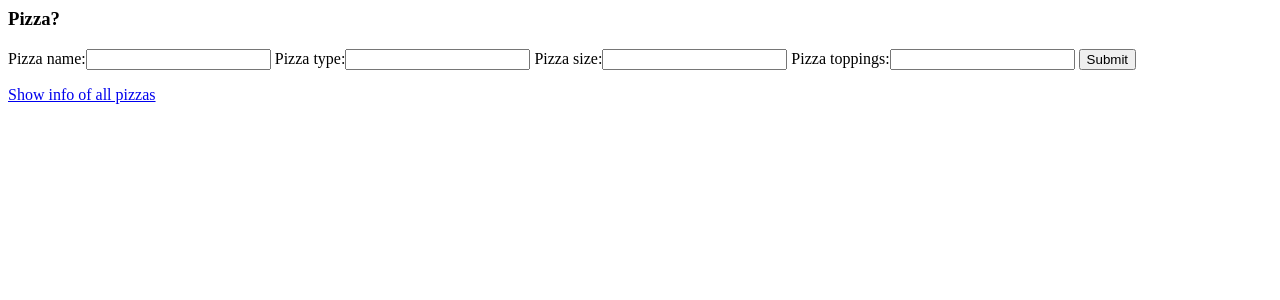
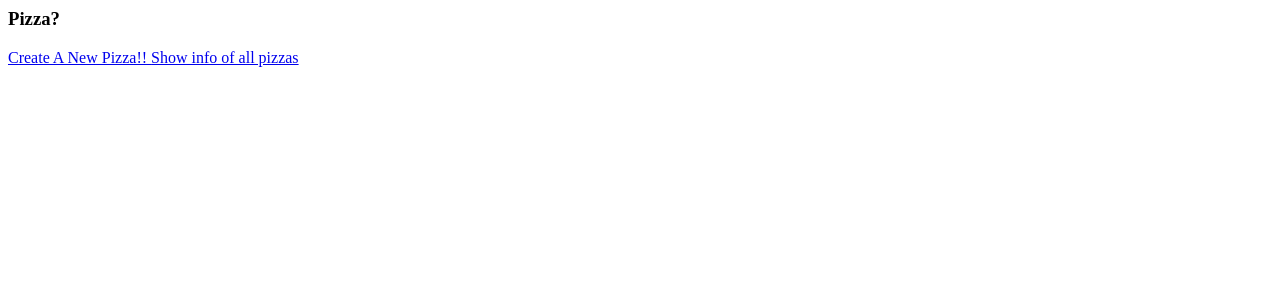
Before and after one commit to JayC09/Pizza-App-Project-C3, a Django app: page / in a window 1280 px wide. Shown: the top 300 px of the page. Run offline with Django 3.2, Linux system fonts and the light colour scheme; data that the repository does not hold is empty.

Commit message:
Version 1.0.1

```diff
--- a/pizzapp/templates/pizza/pizzalist.html
+++ b/pizzapp/templates/pizza/pizzalist.html
@@ -1,15 +1,6 @@
 <h3> Pizza? </h3>
 
-<form method="POST" action="/">
-    {% csrf_token %}
-    {{form}}
-    <input type="submit" name="Create Pizza" id="checkType">
-    <!--{% if pizza_type == "Regular" or pizza_type == "Square" or pizza_type == "regular" or pizza_type == "square" %}
-    document.getElementById('checkType').disabled = false
-    {% endif %}-->
-</form>
-
-
+<a href="{% url 'create_pizza' %}"> Create A New Pizza!! </a>
 
 {% for p in pizza %}
     <div>
--- a/pizzapp/urls.py
+++ b/pizzapp/urls.py
@@ -9,7 +9,7 @@ urlpatterns = [
     path('info_pizza/', views.showInfo, name='info_pizza'),
     path('sortType/', views.sortType, name='sortType'),
     path('sortSize/', views.sortSize, name='sortSize'),
-
+    path('create_pizza/', views.createPizza, name='create_pizza'),
     #url(r'^search/$', views.search, name='search'),
     #url('info_pizza/', views.showInfo)
 ]
--- a/pizzapp/views.py
+++ b/pizzapp/views.py
@@ -9,6 +9,13 @@ from django.shortcuts import render
 def index(request):
     p = pizza.objects.all()
 
+
+    context = {'pizza': p,}
+    return render(request, 'pizza/pizzalist.html', context)
+
+def createPizza(request):
+    p = pizza.objects.all()
+
     p_type =''
     p_size =''
 
@@ -16,7 +23,7 @@ def index(request):
 
     if request.method == 'POST':
         form = PizzaForm(request.POST or None)
-        #if (pizza.pizza_type=="Regular" or pizza.pizza_type=="Square") and (pizza.pizza_size=="Small" or pizza.pizza_size=="Medium" or pizza.pizza_size=="Large"):
+
         if form.is_valid():
             p_type = form.cleaned_data.get("pizza_type")
             p_size = form.cleaned_data.get("pizza_size")
@@ -25,7 +32,8 @@ def index(request):
             return redirect('/')
 
     context = {'pizza': p, 'form':form}
-    return render(request, 'pizza/pizzalist.html', context)
+    return render(request, 'pizza/create_pizza.html', context)
+
 
 def updatePizza(request, pk):
     p = pizza.objects.get(id=pk)
```
Also changed, not shown: pizzapp/templates/pizza/create_pizza.html (added, +7 -0 lines).
